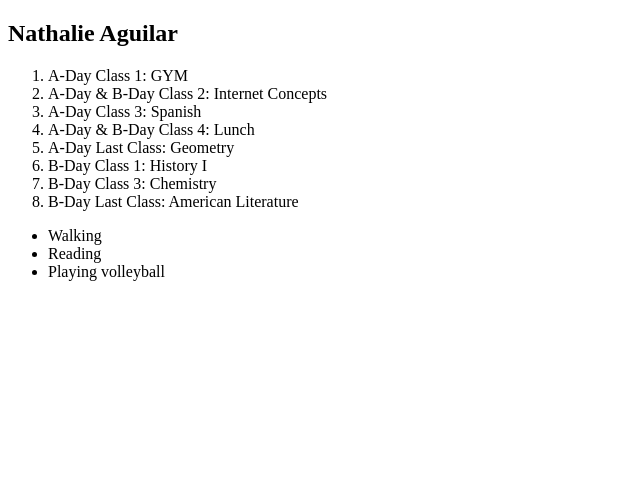
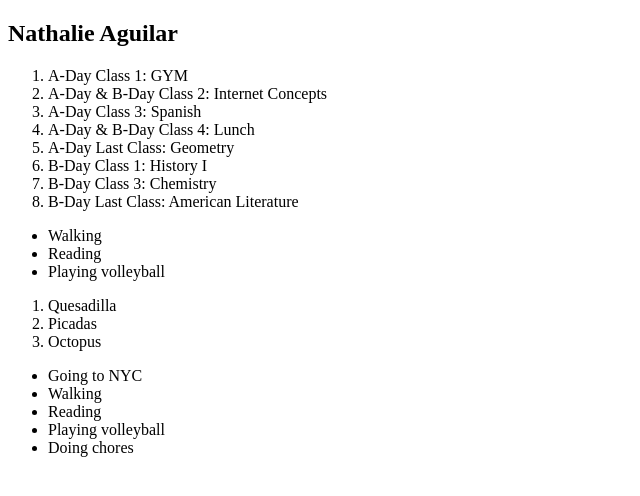
Before and after one commit to Natts-1/About-Me, a plain HTML site: page index.html in a window 1280 px wide. Shown: the whole page, without its empty margins (0-640 px from the left). Drawn offline with Linux system fonts and the light colour scheme.

Commit message:
Update index.html

```diff
--- a/index.html
+++ b/index.html
@@ -20,6 +20,18 @@
   <li>Reading</li>
   <li>Playing volleyball</li>
 </ul>
+<ol>
+  <li>Quesadilla</li>
+  <li>Picadas</li>
+  <li>Octopus</li>
+</ol>
+<ul>
+  <li>Going to NYC</li>
+  <li>Walking</li>
+  <li>Reading</li>
+  <li>Playing volleyball</li>
+  <li>Doing chores</li>
+</ul>
 
 </body>
 </html>
```
